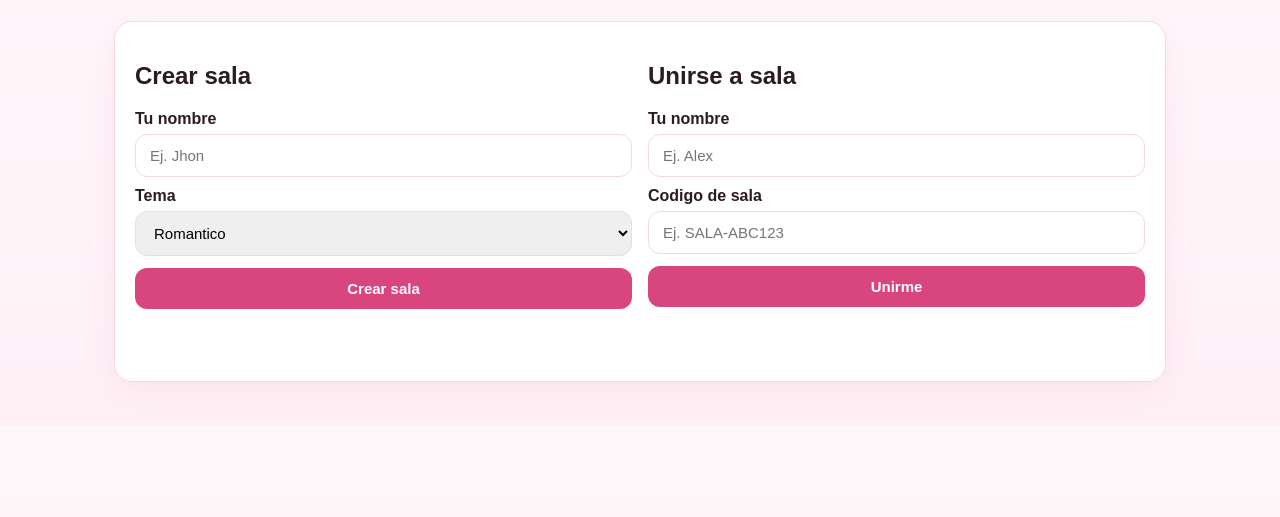
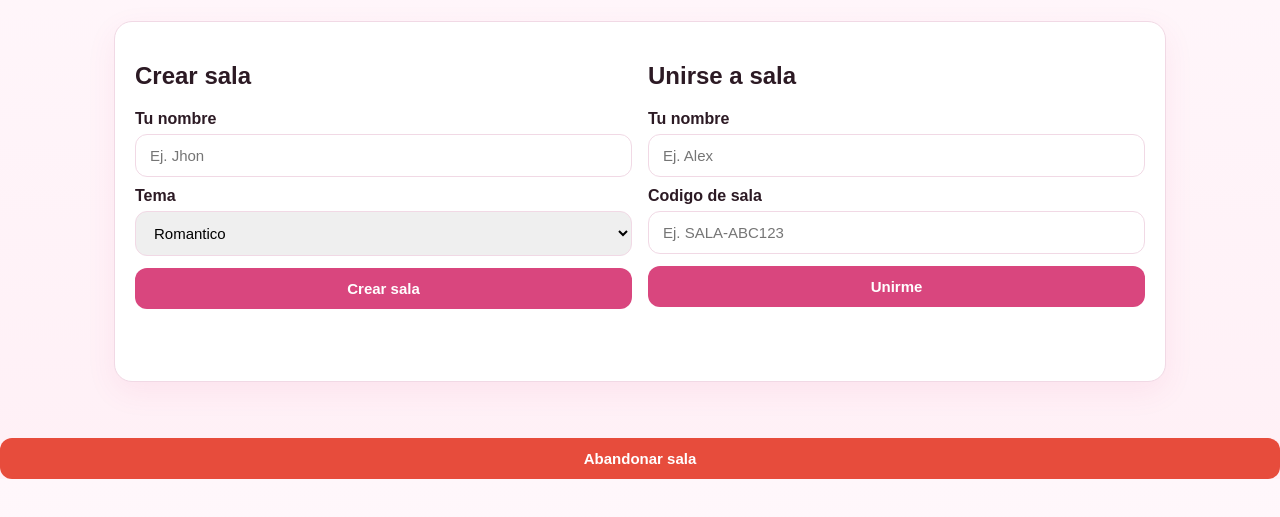
Before and after one commit to Marcos23tk/parejas-distancia, a website: page public/index.html in a window 1280 px wide. Shown: the part 119-636 px from the top of the page. Drawn offline with Linux system fonts and the light colour scheme; no server answers.

Commit message:
Update index.html

```diff
--- a/public/index.html
+++ b/public/index.html
@@ -72,7 +72,7 @@
       </div>
     </section>
   </div>
-
+<button class="leave" onclick="leaveRoom()">Abandonar sala</button>
   <script src="app.js"></script>
 </body>
 </html>
```
